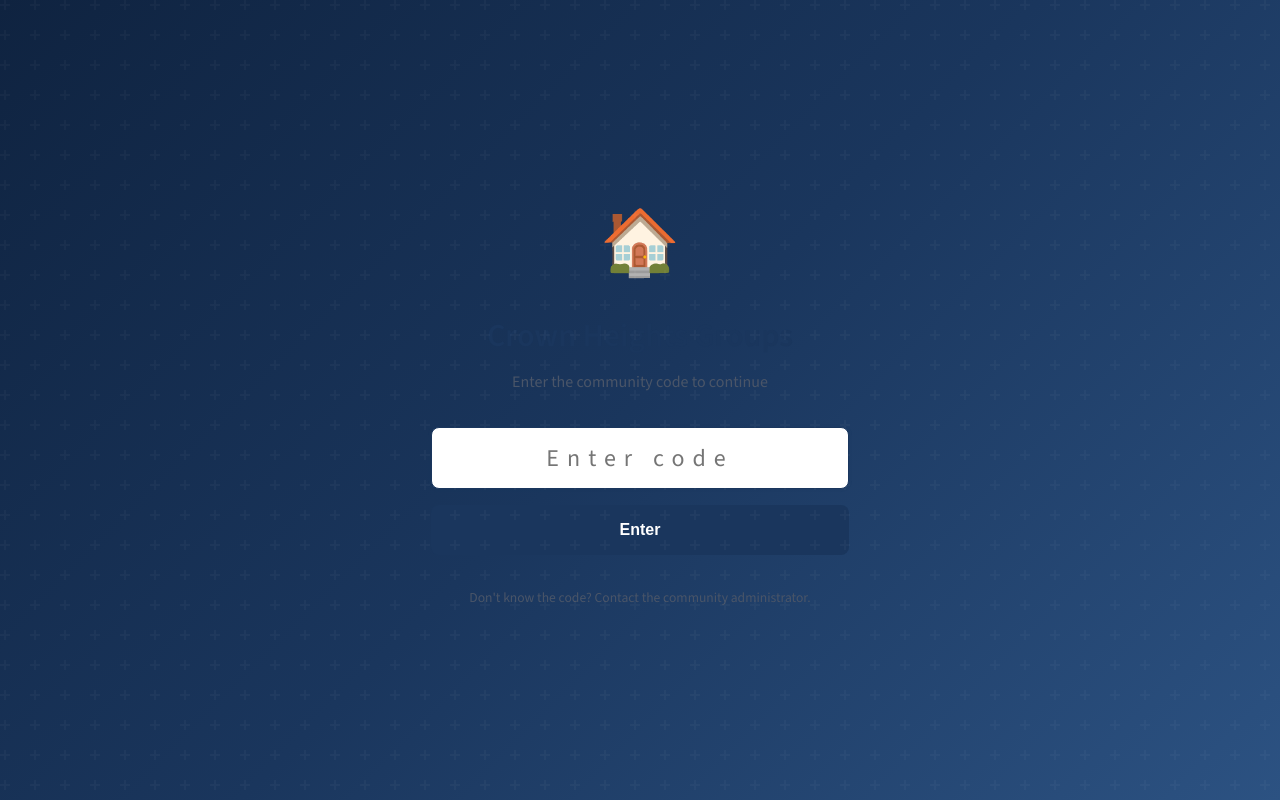
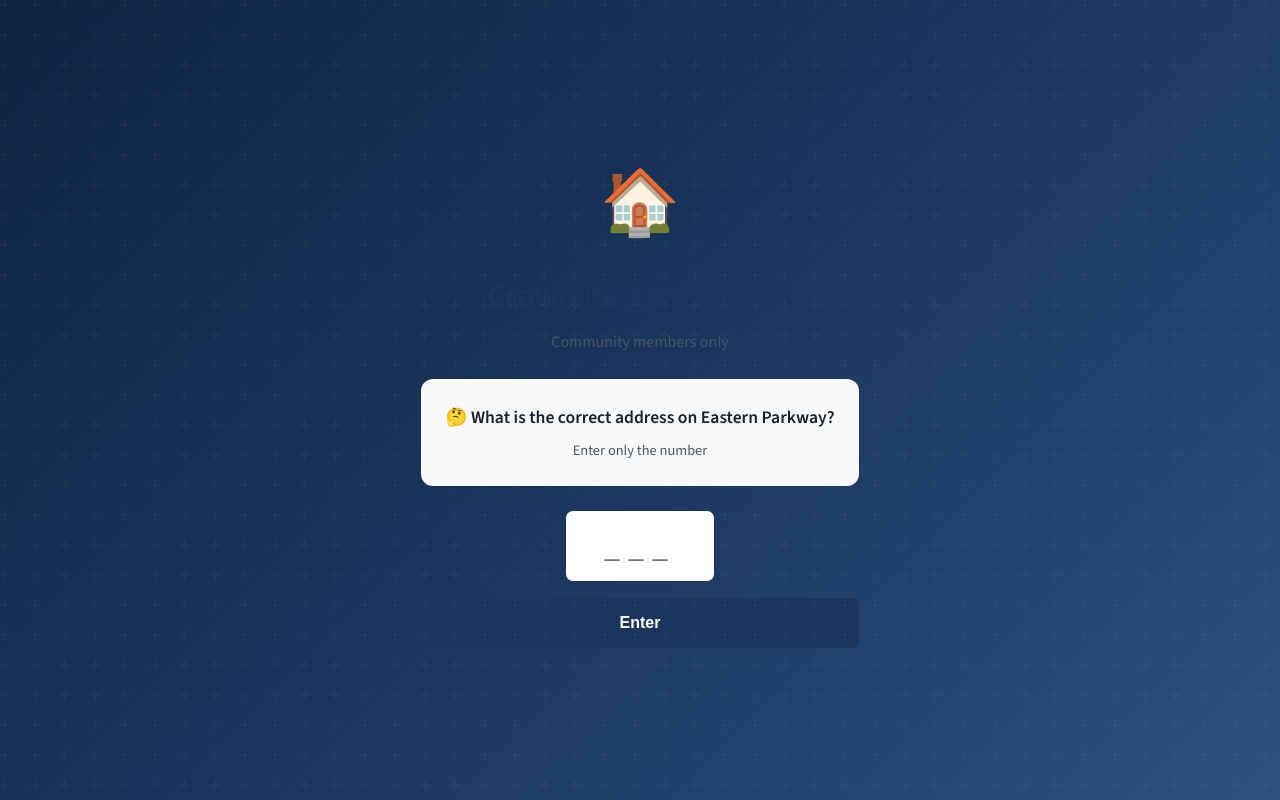
Before and after one commit to chevrutah247/crownheightsgroups, a Next.js app: page /gate in a window 1280 px wide. Built offline with nearby package versions, Linux system fonts and the light colour scheme.

Commit message:
Update gate page with Eastern Parkway question

```diff
--- a/app/gate/page.tsx
+++ b/app/gate/page.tsx
@@ -10,12 +10,11 @@ export default function GatePage() {
 
   const handleSubmit = (e: React.FormEvent) => {
     e.preventDefault();
-
     if (code === '770') {
       document.cookie = 'gate_passed=true; path=/; max-age=2592000';
       router.push('/auth/login');
     } else {
-      setError('Incorrect code');
+      setError('Incorrect answer. Try again!');
       setCode('');
     }
   };
@@ -25,40 +24,44 @@ export default function GatePage() {
       <div className="auth-card" style={{ textAlign: 'center' }}>
         <div style={{ fontSize: '4rem', marginBottom: '1rem' }}>🏠</div>
         <h1 style={{ marginBottom: '0.5rem', color: 'var(--primary)' }}>Crown Heights Groups</h1>
-        <p style={{ color: 'var(--text-muted)', marginBottom: '2rem' }}>
-          Enter the community code to continue
+        <p style={{ color: 'var(--text-muted)', marginBottom: '1.5rem' }}>
+          Community members only
         </p>
 
+        <div style={{
+          background: '#f8f9fa',
+          padding: '1.5rem',
+          borderRadius: '12px',
+          marginBottom: '1.5rem'
+        }}>
+          <p style={{ fontWeight: 'bold', fontSize: '1.1rem', marginBottom: '0.5rem' }}>
+            🤔 What is the correct address on Eastern Parkway?
+          </p>
+          <p style={{ color: 'var(--text-muted)', fontSize: '0.9rem' }}>
+            Enter only the number
+          </p>
+        </div>
+
         <form onSubmit={handleSubmit}>
-          {error && (
-            <div className="error-message" style={{ marginBottom: '1rem' }}>
-              {error}
-            </div>
-          )}
-
+          {error && <div className="error-message" style={{ marginBottom: '1rem' }}>{error}</div>}
           <input
             type="text"
             value={code}
             onChange={(e) => setCode(e.target.value)}
-            placeholder="Enter code"
+            placeholder="___"
             className="form-input"
             style={{
               textAlign: 'center',
-              fontSize: '1.5rem',
+              fontSize: '2rem',
               letterSpacing: '0.5rem',
-              marginBottom: '1rem'
+              marginBottom: '1rem',
+              maxWidth: '150px',
+              margin: '0 auto 1rem'
             }}
             autoFocus
           />
-
-          <button type="submit" className="form-btn">
-            Enter
-          </button>
+          <button type="submit" className="form-btn">Enter</button>
         </form>
-
-        <p style={{ marginTop: '2rem', fontSize: '0.85rem', color: 'var(--text-muted)' }}>
-          Don't know the code? Contact the community administrator.
-        </p>
       </div>
     </div>
   );
```
Also changed, not shown: 1 other file (tests, documents, lock files or other folders).
